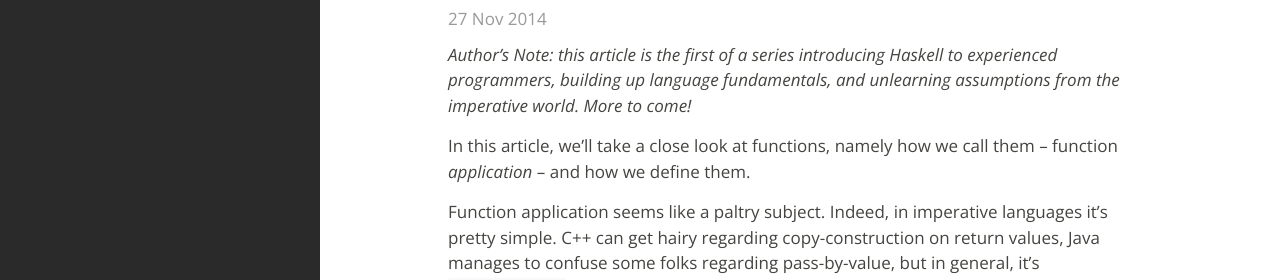
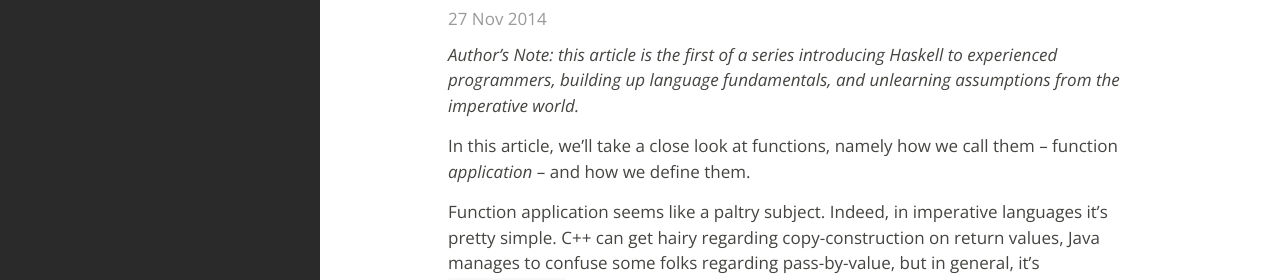
Before and after one commit to sirlensalot/sirlensalot.github.io, a Jekyll site: the page built from _posts/2014-11-27-FunctionApplicationDefinition.md, in a window 1280 px wide and 900 px high. Shown: the part 144-424 px from the top of the window. Built offline with Jekyll 4.4.1, drawn with Linux system fonts in a browser that asks for light colours; Markdown is read by kramdown in place of the engine named in the settings.

Commit message:
Update 2014-11-27-FunctionApplicationDefinition.md

```diff
--- a/_posts/2014-11-27-FunctionApplicationDefinition.md
+++ b/_posts/2014-11-27-FunctionApplicationDefinition.md
@@ -5,7 +5,7 @@ layout: post
 
 *Author's Note: this article is the first of a series introducing Haskell
 to experienced programmers, building up language fundamentals, and unlearning
-assumptions from the imperative world. More to come!*
+assumptions from the imperative world.*
 
 In this article, we'll take a close look at functions, namely how we call them -- function *application* -- and how we define them.
 
```
